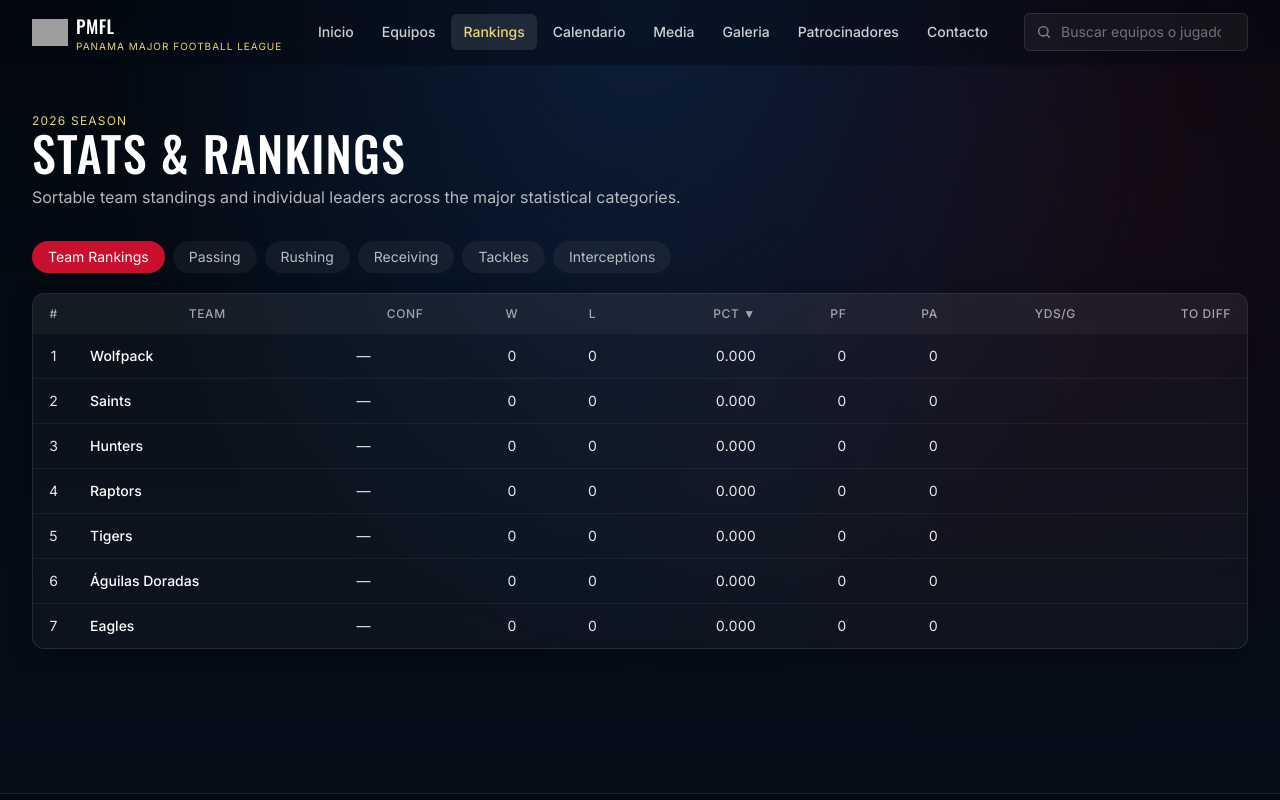
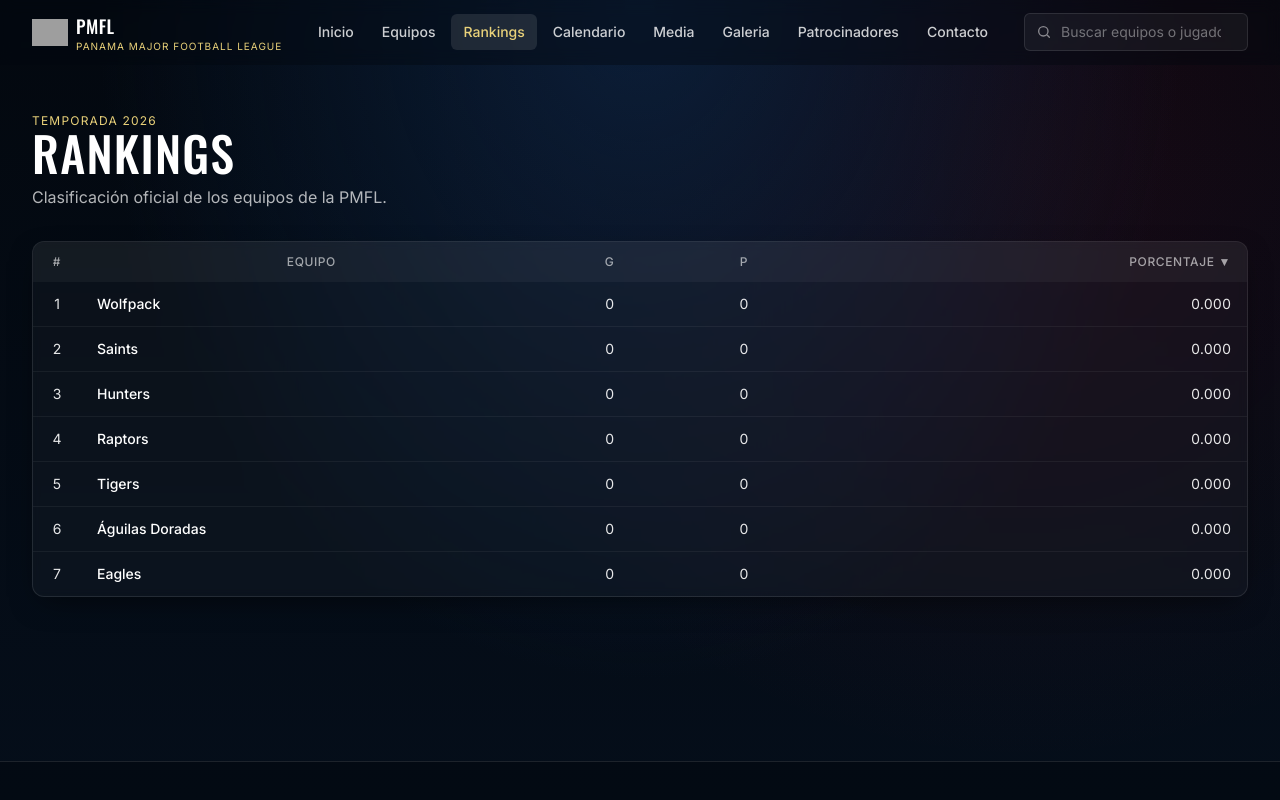
Before and after one commit to Guillechu/pmfl-website, a Next.js app: page /stats in a window 1280 px wide. Shown: the top 800 px of the page. Built offline with nearby package versions, Linux system fonts and the light colour scheme; grey boxes are pictures that could not be loaded.

Commit message:
Simplify rankings page to team standings only

```diff
--- a/app/stats/page.tsx
+++ b/app/stats/page.tsx
@@ -1,187 +1,81 @@
 "use client";
 
-import { useMemo, useState } from "react";
 import Link from "next/link";
-import { teams, players, getTeam, standings, teamWinPct } from "@/lib/data";
+import { standings, teamWinPct } from "@/lib/data";
 import StatsTable, { type ColumnDef } from "@/components/StatsTable";
-import type { Player, Team, Position } from "@/lib/types";
+import type { Team } from "@/lib/types";
 
-type Tab = "team" | "passing" | "rushing" | "receiving" | "tackles" | "interceptions";
-
-const TABS: { id: Tab; label: string }[] = [
-  { id: "team",          label: "Team Rankings" },
-  { id: "passing",       label: "Passing" },
-  { id: "rushing",       label: "Rushing" },
-  { id: "receiving",     label: "Receiving" },
-  { id: "tackles",       label: "Tackles" },
-  { id: "interceptions", label: "Interceptions" },
-];
-
-export default function StatsPage() {
-  const [tab, setTab] = useState<Tab>("team");
-  const [teamFilter, setTeamFilter] = useState<string>("all");
-  const [positionFilter, setPositionFilter] = useState<string>("all");
+export default function RankingsPage() {
+  const rankedTeams = standings();
 
   const teamCols: ColumnDef<Team>[] = [
-    { key: "rank", label: "#", align: "center", className: "w-10",
-      render: (t) => standings().findIndex((s) => s.id === t.id) + 1 },
-    { key: "name", label: "Team", sortable: true,
-      render: (t) => (
-        <Link href={`/teams/${t.id}`} className="font-medium text-white hover:text-brand-gold-300">
-          {t.name}
+    {
+      key: "rank",
+      label: "#",
+      align: "center",
+      className: "w-12",
+      render: (team) => rankedTeams.findIndex((item) => item.id === team.id) + 1,
+    },
+    {
+      key: "name",
+      label: "Equipo",
+      sortable: true,
+      sortValue: (team) => team.name,
+      render: (team) => (
+        <Link
+          href={`/teams/${team.id}`}
+          className="font-medium text-white hover:text-brand-gold-300"
+        >
+          {team.name}
         </Link>
       ),
-      sortValue: (t) => t.name },
-    { key: "conference", label: "Conf", sortable: true, sortValue: (t) => t.conference },
-    { key: "wins", label: "W", align: "center", sortable: true, sortValue: (t) => t.record.wins, render: (t) => t.record.wins },
-    { key: "losses", label: "L", align: "center", sortable: true, sortValue: (t) => t.record.losses, render: (t) => t.record.losses },
-    { key: "pct", label: "PCT", align: "right", sortable: true, sortValue: (t) => teamWinPct(t),
-      render: (t) => teamWinPct(t).toFixed(3) },
-    { key: "pf", label: "PF", align: "right", sortable: true, sortValue: (t) => t.stats.pointsFor, render: (t) => t.stats.pointsFor },
-    { key: "pa", label: "PA", align: "right", sortable: true, sortValue: (t) => t.stats.pointsAgainst, render: (t) => t.stats.pointsAgainst },
-    { key: "ypg", label: "Yds/G", align: "right", sortable: true, sortValue: (t) => t.stats.yardsPerGame, render: (t) => t.stats.yardsPerGame },
-    { key: "to", label: "TO Diff", align: "right", sortable: true, sortValue: (t) => t.stats.turnoverDiff,
-      render: (t) => t.stats.turnoverDiff > 0 ? `+${t.stats.turnoverDiff}` : t.stats.turnoverDiff },
+    },
+    {
+      key: "wins",
+      label: "G",
+      align: "center",
+      sortable: true,
+      sortValue: (team) => team.record.wins,
+      render: (team) => team.record.wins,
+    },
+    {
+      key: "losses",
+      label: "P",
+      align: "center",
+      sortable: true,
+      sortValue: (team) => team.record.losses,
+      render: (team) => team.record.losses,
+    },
+    {
+      key: "pct",
+      label: "Porcentaje",
+      align: "right",
+      sortable: true,
+      sortValue: (team) => teamWinPct(team),
+      render: (team) => teamWinPct(team).toFixed(3),
+    },
   ];
-
-  const filteredPlayers = useMemo(() => {
-    return players.filter((p) => {
-      if (teamFilter !== "all" && p.teamId !== teamFilter) return false;
-      if (positionFilter !== "all" && p.position !== positionFilter) return false;
-      return true;
-    });
-  }, [teamFilter, positionFilter]);
-
-  const playerCommonCols: ColumnDef<Player>[] = [
-    { key: "name", label: "Player", sortable: true, sortValue: (p) => p.name,
-      render: (p) => (
-        <Link href={`/teams/${p.teamId}`} className="font-medium text-white hover:text-brand-gold-300">
-          #{p.number} {p.name}
-        </Link>
-      ) },
-    { key: "team", label: "Team",
-      render: (p) => getTeam(p.teamId)?.abbreviation ?? "—",
-      sortable: true, sortValue: (p) => getTeam(p.teamId)?.abbreviation ?? "" },
-    { key: "position", label: "Pos", align: "center", sortable: true, sortValue: (p) => p.position },
-  ];
-
-  const statCols: Record<Exclude<Tab, "team">, ColumnDef<Player>[]> = {
-    passing: [
-      ...playerCommonCols,
-      { key: "passingYards", label: "YDS", align: "right", sortable: true, sortValue: (p) => p.stats.passingYards ?? 0, render: (p) => p.stats.passingYards ?? "—" },
-      { key: "passingTDs", label: "TD", align: "right", sortable: true, sortValue: (p) => p.stats.passingTDs ?? 0, render: (p) => p.stats.passingTDs ?? "—" },
-      { key: "interceptions", label: "INT", align: "right", sortable: true, sortValue: (p) => p.stats.interceptions ?? 0, render: (p) => p.stats.interceptions ?? "—" },
-    ],
-    rushing: [
-      ...playerCommonCols,
-      { key: "rushingYards", label: "YDS", align: "right", sortable: true, sortValue: (p) => p.stats.rushingYards ?? 0, render: (p) => p.stats.rushingYards ?? "—" },
-      { key: "rushingTDs", label: "TD", align: "right", sortable: true, sortValue: (p) => p.stats.rushingTDs ?? 0, render: (p) => p.stats.rushingTDs ?? "—" },
-    ],
-    receiving: [
-      ...playerCommonCols,
-      { key: "receivingYards", label: "YDS", align: "right", sortable: true, sortValue: (p) => p.stats.receivingYards ?? 0, render: (p) => p.stats.receivingYards ?? "—" },
-      { key: "receptions", label: "REC", align: "right", sortable: true, sortValue: (p) => p.stats.receptions ?? 0, render: (p) => p.stats.receptions ?? "—" },
-      { key: "receivingTDs", label: "TD", align: "right", sortable: true, sortValue: (p) => p.stats.receivingTDs ?? 0, render: (p) => p.stats.receivingTDs ?? "—" },
-    ],
-    tackles: [
-      ...playerCommonCols,
-      { key: "tackles", label: "TKL", align: "right", sortable: true, sortValue: (p) => p.stats.tackles ?? 0, render: (p) => p.stats.tackles ?? "—" },
-      { key: "sacks", label: "SACK", align: "right", sortable: true, sortValue: (p) => p.stats.sacks ?? 0, render: (p) => p.stats.sacks ?? "—" },
-    ],
-    interceptions: [
-      ...playerCommonCols,
-      { key: "ints", label: "INT", align: "right", sortable: true, sortValue: (p) => p.stats.ints ?? 0, render: (p) => p.stats.ints ?? "—" },
-      { key: "passDeflections", label: "PD", align: "right", sortable: true, sortValue: (p) => p.stats.passDeflections ?? 0, render: (p) => p.stats.passDeflections ?? "—" },
-    ],
-  };
-
-  // Filter by stat relevance for player tabs
-  const playerRows = useMemo(() => {
-    if (tab === "team") return [] as Player[];
-    const map: Record<Exclude<Tab, "team">, (p: Player) => boolean> = {
-      passing:       (p) => (p.stats.passingYards ?? 0) > 0,
-      rushing:       (p) => (p.stats.rushingYards ?? 0) > 0,
-      receiving:     (p) => (p.stats.receivingYards ?? 0) > 0,
-      tackles:       (p) => (p.stats.tackles ?? 0) > 0,
-      interceptions: (p) => (p.stats.ints ?? 0) > 0,
-    };
-    return filteredPlayers.filter(map[tab]);
-  }, [tab, filteredPlayers]);
-
-  const allPositions: Position[] = ["QB", "RB", "WR", "TE", "OL", "DL", "DE", "LB", "CB", "S"];
 
   return (
     <div className="container-page py-12">
       <header className="mb-8">
-        <p className="text-xs uppercase tracking-widest text-brand-gold-300">2026 Season</p>
-        <h1 className="h-display text-4xl md:text-5xl text-white">Stats &amp; Rankings</h1>
-        <p className="mt-2 text-white/70 max-w-2xl">
-          Sortable team standings and individual leaders across the major statistical categories.
+        <p className="text-xs uppercase tracking-widest text-brand-gold-300">
+          Temporada 2026
+        </p>
+        <h1 className="h-display text-4xl md:text-5xl text-white">
+          Rankings
+        </h1>
+        <p className="mt-2 max-w-2xl text-white/70">
+          Clasificación oficial de los equipos de la PMFL.
         </p>
       </header>
 
-      <div className="mb-5 flex flex-wrap gap-2">
-        {TABS.map((t) => (
-          <button
-            key={t.id}
-            onClick={() => setTab(t.id)}
-            className={
-              "rounded-full px-4 py-1.5 text-sm transition-colors " +
-              (tab === t.id
-                ? "bg-brand-red text-white"
-                : "bg-white/5 text-white/70 hover:bg-white/10")
-            }
-          >
-            {t.label}
-          </button>
-        ))}
-      </div>
-
-      {tab !== "team" && (
-        <div className="card p-4 mb-5 flex flex-col sm:flex-row gap-3">
-          <select
-            value={teamFilter}
-            onChange={(e) => setTeamFilter(e.target.value)}
-            className="rounded-md bg-white/5 border border-white/10 px-3 py-2 text-sm text-white outline-none focus:border-brand-gold/50"
-          >
-            <option value="all">All teams</option>
-            {teams.map((t) => (
-              <option key={t.id} value={t.id}>{t.name}</option>
-            ))}
-          </select>
-          <select
-            value={positionFilter}
-            onChange={(e) => setPositionFilter(e.target.value)}
-            className="rounded-md bg-white/5 border border-white/10 px-3 py-2 text-sm text-white outline-none focus:border-brand-gold/50"
-          >
-            <option value="all">All positions</option>
-            {allPositions.map((p) => <option key={p} value={p}>{p}</option>)}
-          </select>
-        </div>
-      )}
-
-      {tab === "team" ? (
-        <StatsTable
-          columns={teamCols}
-          rows={standings()}
-          initialSort={{ key: "pct", dir: "desc" }}
-        />
-      ) : (
-        <StatsTable
-          columns={statCols[tab]}
-          rows={playerRows}
-          initialSort={{
-            key:
-              tab === "passing" ? "passingYards"
-              : tab === "rushing" ? "rushingYards"
-              : tab === "receiving" ? "receivingYards"
-              : tab === "tackles" ? "tackles"
-              : "ints",
-            dir: "desc",
-          }}
-          emptyText="No players match the current filters."
-        />
-      )}
+      <StatsTable
+        columns={teamCols}
+        rows={rankedTeams}
+        initialSort={{ key: "pct", dir: "desc" }}
+        emptyText="Los rankings estarán disponibles próximamente."
+      />
     </div>
   );
 }
```
